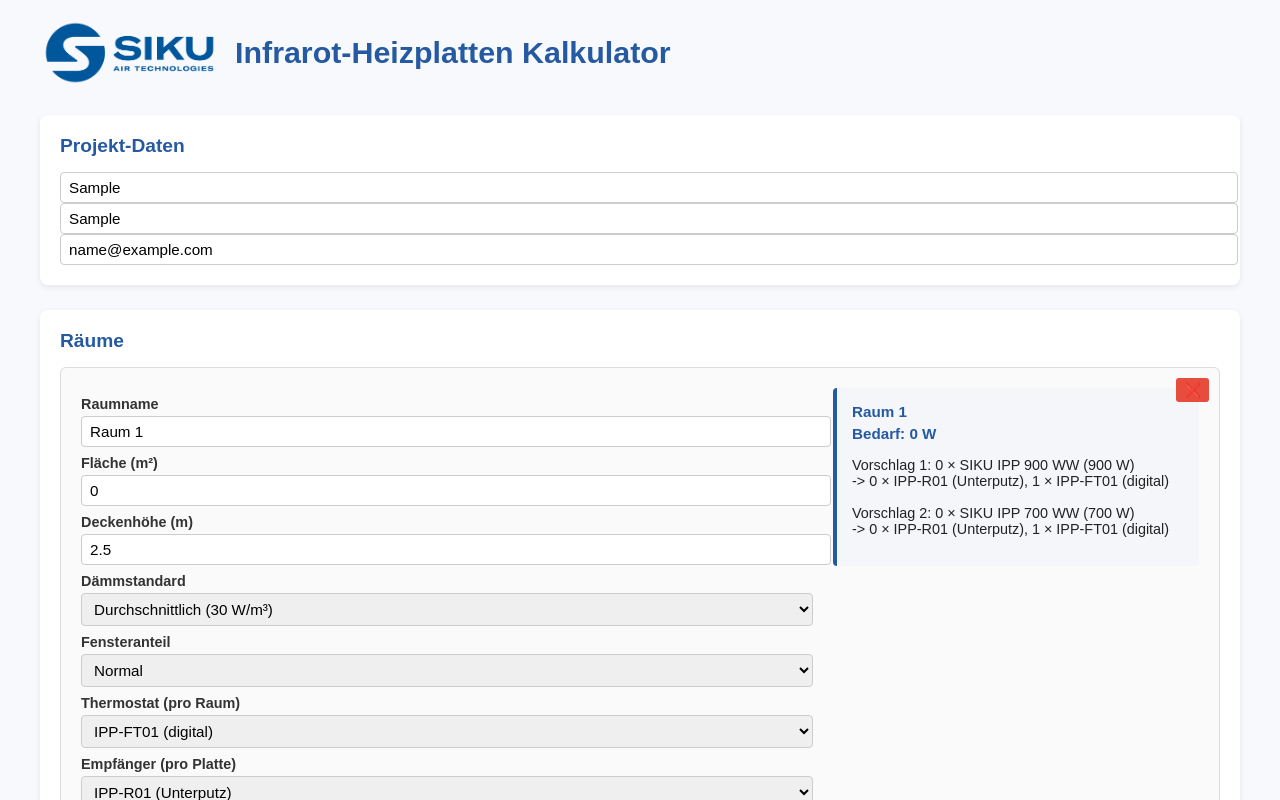
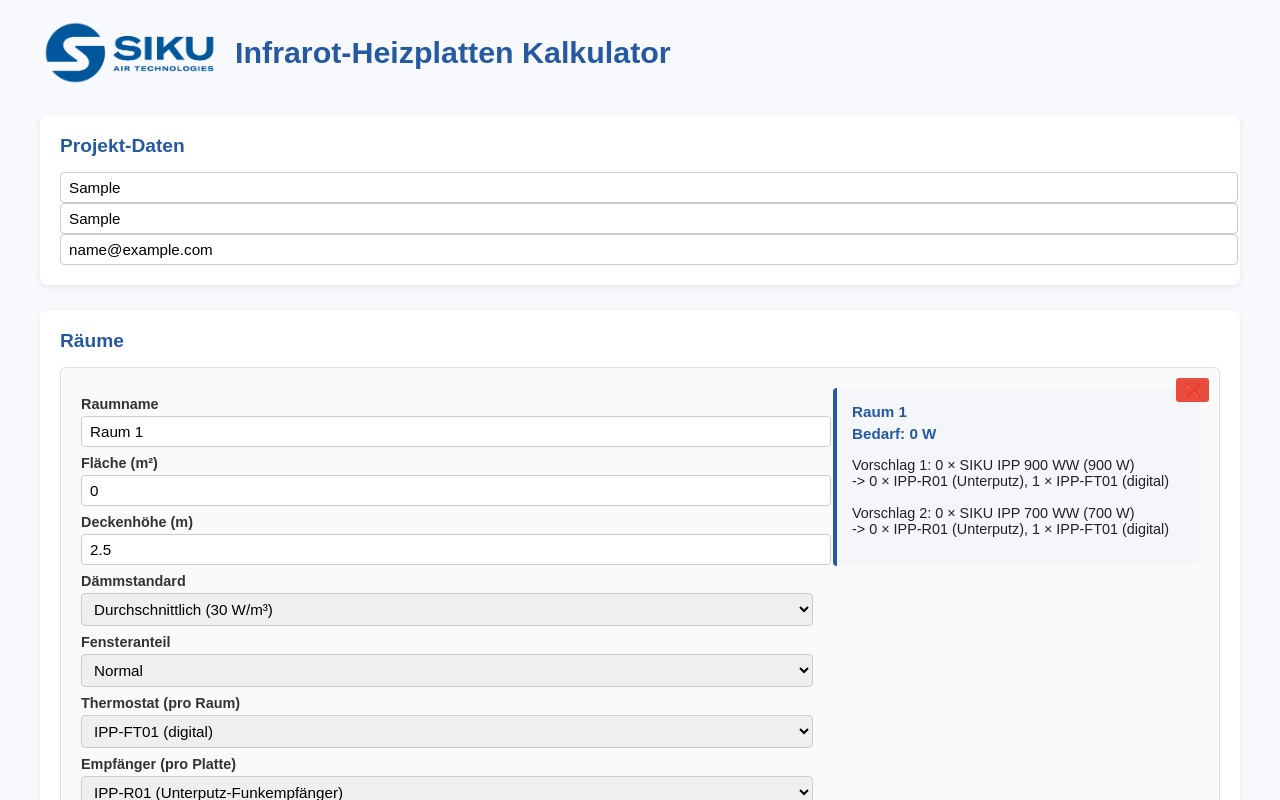
Before and after one commit to rbauer2024/siku-kalkulator, a React (Create React App) app: page / in a window 1280 px wide. Both pictures are taken after typing "Sample", "Sample", "name@example.com" into the empty fields and a click on the button "+ Raum hinzufügen". Shown: the top 800 px of the page. Built offline with nearby package versions, Linux system fonts and the light colour scheme.

Commit message:
Update App.js

```diff
--- a/src/App.js
+++ b/src/App.js
@@ -388,7 +388,6 @@
                 >
                   <option value="FT01">IPP-FT01 (digital)</option>
                   <option value="BT010">BT010 (einfach)</option>
-                  <option value="BT003">BT003 (Funk)</option>
                 </select>
 
                 <label>Empfänger (pro Platte)</label>
@@ -400,8 +399,8 @@
                     setRooms(n);
                   }}
                 >
-                  <option value="R01">IPP-R01 (Unterputz)</option>
-                  <option value="R02">IPP-R02 (Aufputz)</option>
+                  <option value="R01">IPP-R01 (Unterputz-Funkempfänger)</option>
+                  <option value="BT003">BT003 (Aufputz-Funkempfänger)</option>
                 </select>
 
                 <label>Montageart</label>
```
